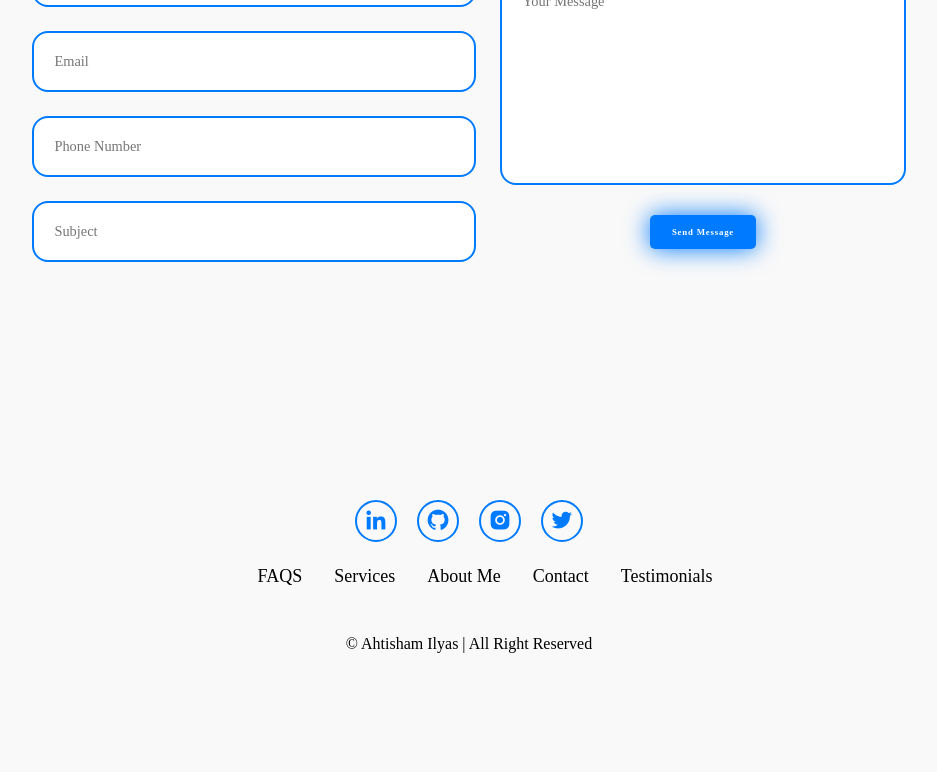
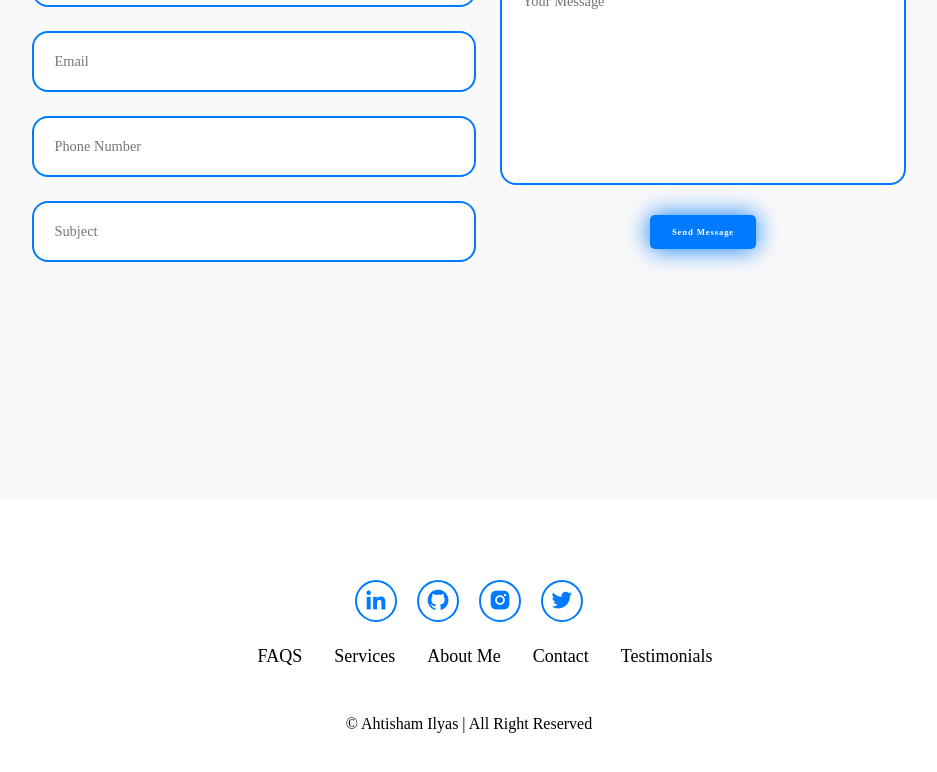
Before and after one commit to 0kakarot0/PersonalPortfolio, a React (Create React App) app: page / in a window 1280 px wide. Shown: the part 8524-9296 px from the top of the page, without its empty margins (171-1108 px from the left). Before the commit the page ends 9177 px from the top, so only its background shows below. Built offline with nearby package versions, Linux system fonts and the light colour scheme.

Commit message:
fix the css issues

```diff
--- a/src/App.css
+++ b/src/App.css
@@ -1,3 +1,6 @@
+@import url('https://unpkg.com/boxicons@2.1.4/css/boxicons.min.css');
+@import url('https://cdnjs.cloudflare.com/ajax/libs/font-awesome/6.6.0/css/all.min.css');
+
 .App {
   text-align: center;
 }
@@ -38,9 +41,6 @@ body {
   --main-color: #007bff;
 }
 
-@import url('https://unpkg.com/boxicons@2.1.4/css/boxicons.min.css');
-@import url('https://cdnjs.cloudflare.com/ajax/libs/font-awesome/6.6.0/css/all.min.css');
-
 * {
     margin: 0;
     padding: 0;
@@ -51,9 +51,6 @@ body {
     scroll-behavior: smooth;
     font-family: "Poppins", "sans-serif";
 }
-
-
-
 
 
 @media (prefers-reduced-motion: no-preference) {
--- a/src/components/footer/Footer.css
+++ b/src/components/footer/Footer.css
@@ -1,4 +1,4 @@
-* FOOTER SECTION */
+/* FOOTER SECTION */
 .footer {
     position: relative;
     bottom: 0;
@@ -60,7 +60,7 @@
 
 .footer ul li {
     display: inline-block;
-    padding: 0, 15px;
+    padding: 0px, 15px;
 }
 
 .footer .copyright {
```
